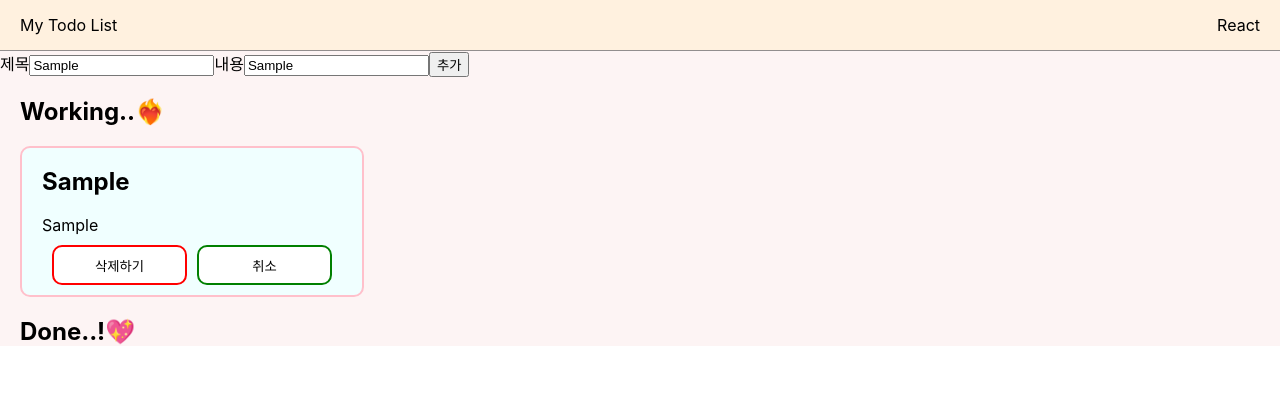
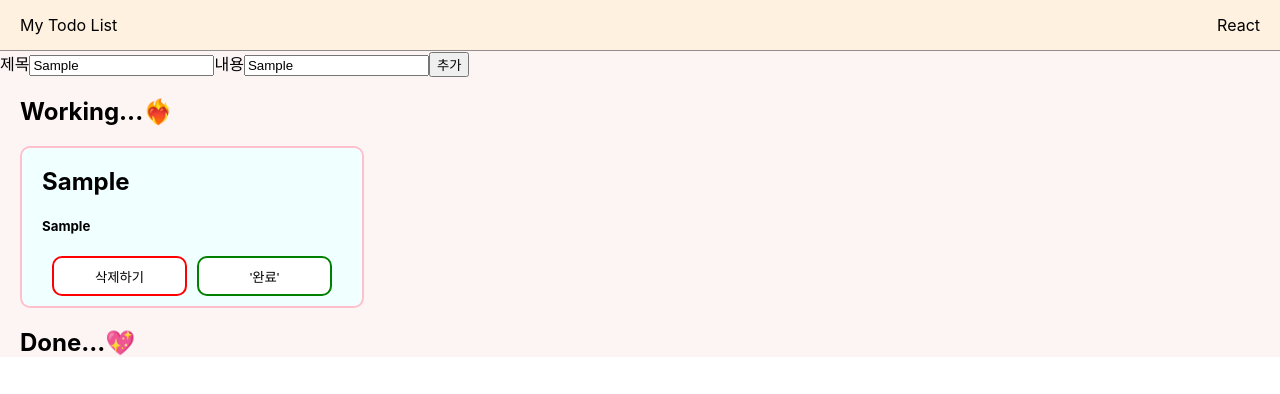
Before and after one commit to yeooong/React_Study, a React (Create React App) app in the folder to-do-list/: page / in a window 1280 px wide. Both pictures are taken after typing "Sample", "Sample" into the empty fields and a click on the button "추가". Shown: the top 394 px of the page. Built offline with nearby package versions, Linux system fonts and the light colour scheme.

Commit message:
isDoneChangeHandler 안 되는 중

```diff
--- a/to-do-list/src/App.css
+++ b/to-do-list/src/App.css
@@ -71,6 +71,10 @@
 
 .list-board {
   padding: 0 20px;
+
+  align-items: center;
+  justify-content: center;
+
 }
 
 .list-box {
@@ -83,10 +87,6 @@
 
   margin-top: 20px;
 }
-/* 의미를 잘 모르겠음 */
-.todo-box {
-  display: block;
-}
 
 .todo-title {
   display: block;
@@ -97,11 +97,6 @@
   margin-block-end: 0.8em;
   margin-inline-start: 0px;
   margin-inline-end: 0px;
-}
-
-/* 의미를 잘 모르겠음 */
-.todo-content {
-  display: block;
 }
 
 .list-buttons {
--- a/to-do-list/src/App.js
+++ b/to-do-list/src/App.js
@@ -18,22 +18,40 @@ function App() {
     const { name, value } = event.target
 
     setTodo((prev) => {
-      return {...prev, [name]: value, id: todoList.length +1}
+      return { ...prev, [name]: value, id: todoList.length + 1 }
     })
   }
 
   const addTodoList = (event) => {
     event.preventDefault();
 
-    setTodoList((prev) => {return [...prev, todo]});
-    setTodo(todo);
+    setTodoList((prev) => { return [...prev, todo] });
+    setTodo(newTodoList);
   };
 
 
   const deleteTodoList = (id) => {
-    setTodoList(todoList.filter( (todo) => todo.id !== id));
+    setTodoList(todoList.filter((todo) => todo.id !== id));
   }
 
+  const isDoneChangeHandler = (id) => {
+
+    console.log('todoList', todoList)
+
+    const filteredTodo = todoList.filter((todo) => todo.id === id);
+
+    console.log('필터링',filteredTodo, typeof filteredTodo);
+    console.log('필터링1',filteredTodo[0].isDone);
+
+    filteredTodo[0].isDone = !filteredTodo[0].isDone
+
+    console.log('필터링2',filteredTodo[0].isDone);
+
+    setTodoList((prev) => {return {...prev, filteredTodo}});
+
+
+    console.log('변경된todoList', todoList);
+  }
 
 
   return (
@@ -52,48 +70,73 @@ function App() {
         <button>추가</button>
       </form>
 
-      <div className='list-board'>
-        <h2>Working..❤️‍🔥</h2>
-
+      <section >
+        <article className='list-board'>
+          <h2>Working...❤️‍🔥</h2>
           {
-          todoList.map((todoList, id) => {
-            const { title, content, isDone } = todoList
+            todoList.filter(todoList => todoList.isDone===false).map((todoList, id) => {
+              const { title, content} = todoList
               console.log(todoList.id);
               return (
-
-              <div key={`todoList_box${id}`} className='list-box'>
-                <div className='todo-box'>
+                (<div key={`todoList_box${id}`} className='list-box'>
                   <h2 className='todo-title'>
                     {title}
                   </h2>
+
+                  <h5 className='todo-content'>
+                    {content}
+                  </h5>
+
+                  <div className='list-buttons'>
+                    <button onClick={() => deleteTodoList(todoList.id)}
+                      className='todo-delete-button'>삭제하기</button>
+                    <button
+                      className='todo-done-button'
+                      onClick={() => isDoneChangeHandler(todoList.id)}
+                    >
+                      '완료'
+                    </button>
                   </div>
 
-                <div className='todo-content'>
+                </div>)
+              )
+            })
+          }
+        </article>
+
+        <article className='list-board'>
+          <h2>Done...💖</h2>
+          {
+            todoList.filter(todoList=> todoList.isDone===true).map((todoList, id) => {
+              const { title, content} = todoList
+              console.log(todoList.id);
+              return (
+                (<div key={`todoList_box${id}`} className='list-box'>
+                  <h2 className='todo-title'>
+                    {title}
+                  </h2>
+
+                  <h5 className='todo-content'>
                     {content}
-                </div>
-
-                {
-                  ({ isDone })
-                    ? <div className='list-buttons'>
+                  </h5>
+                  <div className='list-buttons'>
                     <button onClick={() => deleteTodoList(todoList.id)}
                       className='todo-delete-button'>삭제하기</button>
-                      <button className='todo-done-button'>취소</button>
+                    <button
+                      className='todo-done-button'
+                      onClick={() => isDoneChangeHandler(todoList.id)}
+                    >
+                      '취소'
+                    </button>
                   </div>
-                    : <div className='list-buttons'>
-                      <button onClick={() => deleteTodoList(todoList.id)}
-                        className='todo-delete-button'>삭제하기</button>
-                      <button className='todo-done-button'>완료</button>
-                    </div>
-                }
-
-              </div>
+                </div>)
               )
             })
           }
 
-        <h2>Done..!💖</h2>
+        </article>
 
-      </div>
+      </section>
 
     </div>
   );
```
Lines whose indentation alone changed are shown as unchanged.
